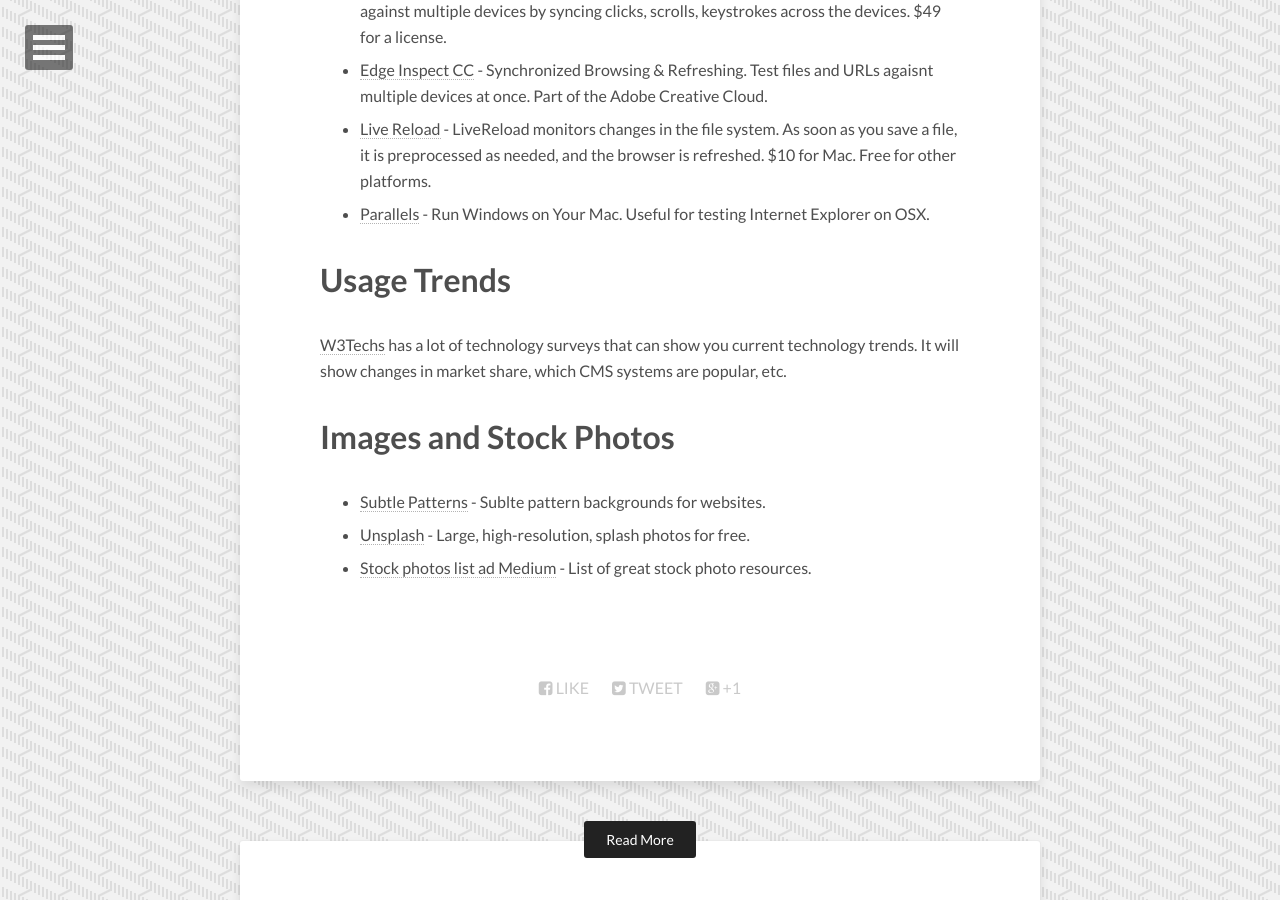
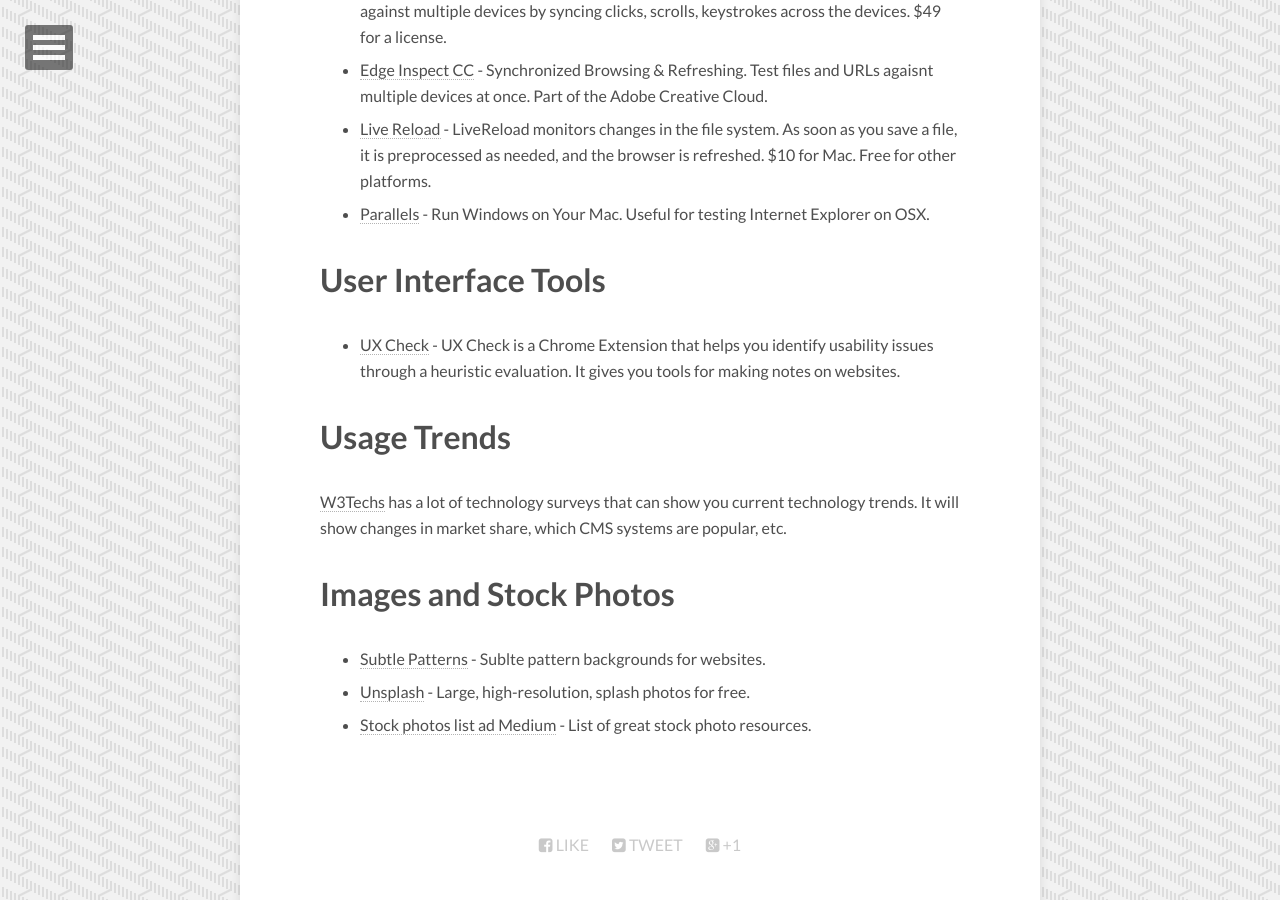
Before and after one commit to idmontie/WebApplicationsBlog, a Jekyll site: the page built from _posts/2015-01-04-developer-tools.md, in a window 1280 px wide and 900 px high, scrolled down 633 px. Built offline with Jekyll 4.4.1, drawn with Linux system fonts in a browser that asks for light colours; nearby versions of some CDN libraries.

Commit message:
image, accessiblity, update tools and performance

```diff
--- a/_posts/2015-01-04-developer-tools.md
+++ b/_posts/2015-01-04-developer-tools.md
@@ -16,6 +16,10 @@
 * [Live Reload](http://livereload.com/) - LiveReload monitors changes in the file system. As soon as you save a file, it is preprocessed as needed, and the browser is refreshed. $10 for Mac. Free for other platforms.
 * [Parallels](https://www.parallels.com/) - Run Windows on Your Mac.  Useful for testing Internet Explorer on OSX.
 
+# User Interface Tools
+
+* [UX Check](www.uxcheck.co) - UX Check is a Chrome Extension that helps you identify usability issues through a heuristic evaluation.  It gives you tools for making notes on websites.
+
 # Usage Trends
 
 [W3Techs](http://w3techs.com/) has a lot of technology surveys that can show you current technology trends.  It will show changes in market share, which CMS systems are popular, etc.
```
Also changed, not shown: _posts/2015-01-02-accessibility.md (added, +11 -0 lines), _posts/2015-01-02-performance.md (+1 -0 lines), index.html (+7 -1 lines), images/airline.jpg (added).
